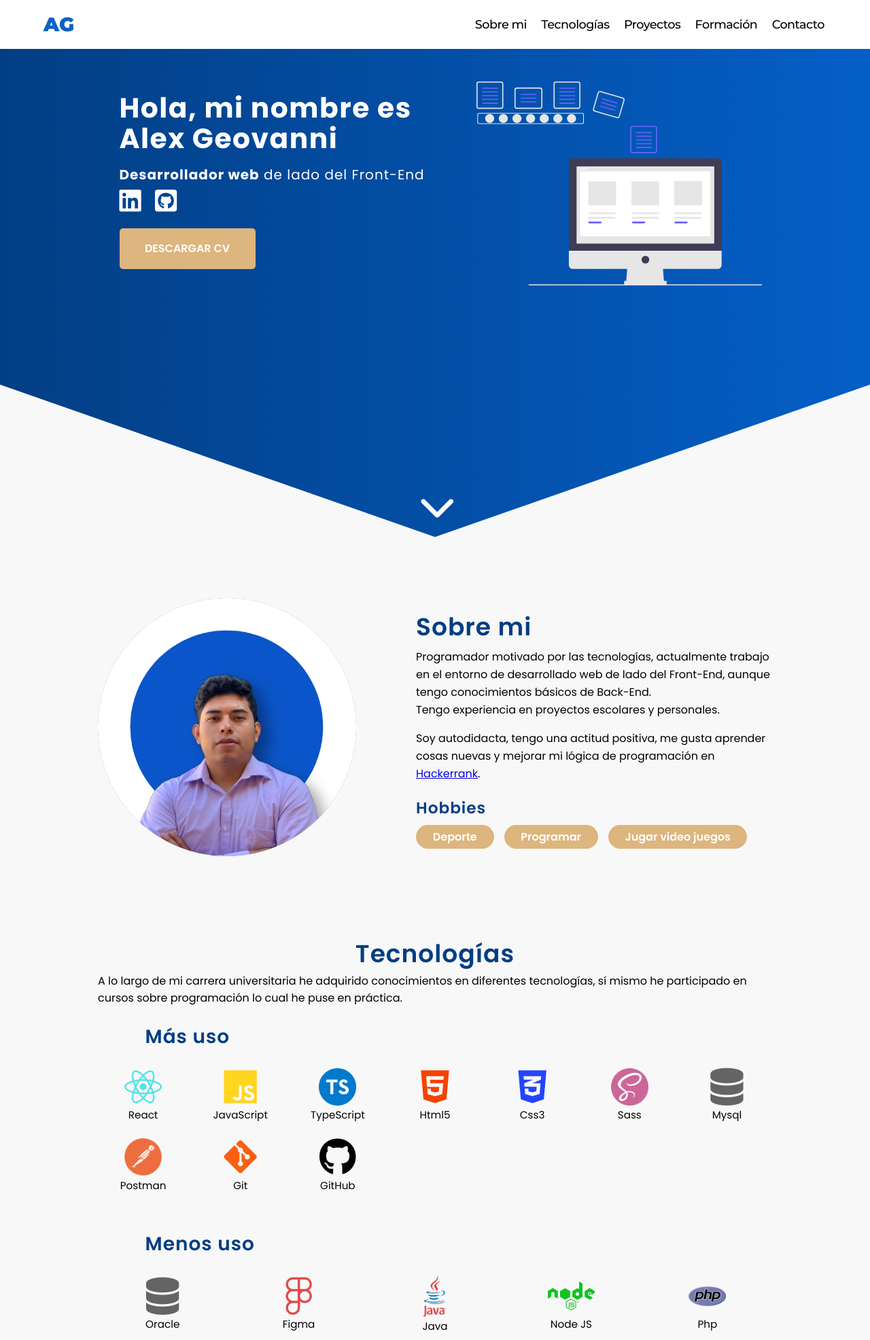
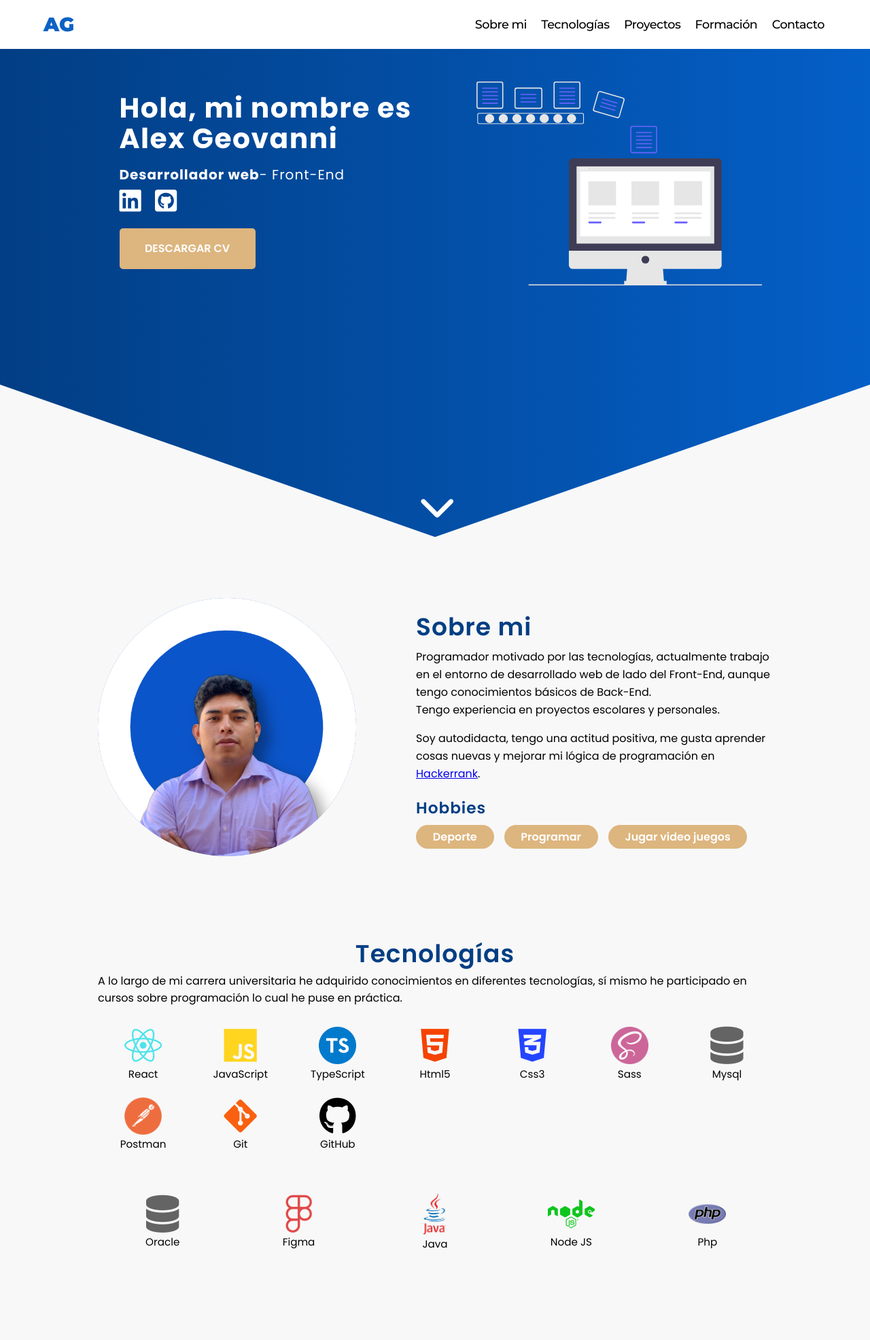
Before and after one commit to AlexGeovanni/Portafolio_Web, a plain HTML site: page index.html in a window 1280 px wide. Shown: the top 1972 px of the page at 68% size. Drawn offline with Linux system fonts and the light colour scheme; no server answers; some icons are missing.

Commit message:
Terminado

```diff
--- a/index.html
+++ b/index.html
@@ -53,7 +53,7 @@
             <div class="content content__inicio">
                 <div class="info__present">
                     <h1 class="titulo__present">Hola, mi nombre es <span>Alex Geovanni</span></h1>
-                    <p><strong>Desarrollador web</strong> de lado del Front-End</p>
+                    <p><strong>Desarrollador web</strong>- Front-End</p>
                     <div class="redes_contactar">
                         <a href="https://www.linkedin.com/in/alex-geovanni-diaz-dwf/" target="_blank"><i
                                 class="fa-brands fa-linkedin"></i></a>
@@ -101,7 +101,7 @@
                     </p>
                 </div>
                 <div class="habilidad__mayor">
-                    <h1 class="titulo titulo__sub">Más uso</h1>
+
                     <div class="content__habilidades">
                         <div class="habilidad">
                             <i class="fa-brands fa-react"></i>
@@ -146,7 +146,6 @@
                     </div>
                 </div>
                 <div class="habilidad__menor">
-                    <h1 class="titulo titulo__sub">Menos uso</h1>
                     <div class="content__habilidades">
                         <div class="habilidad">
                             <i class="fa-solid fa-database"></i>
```
